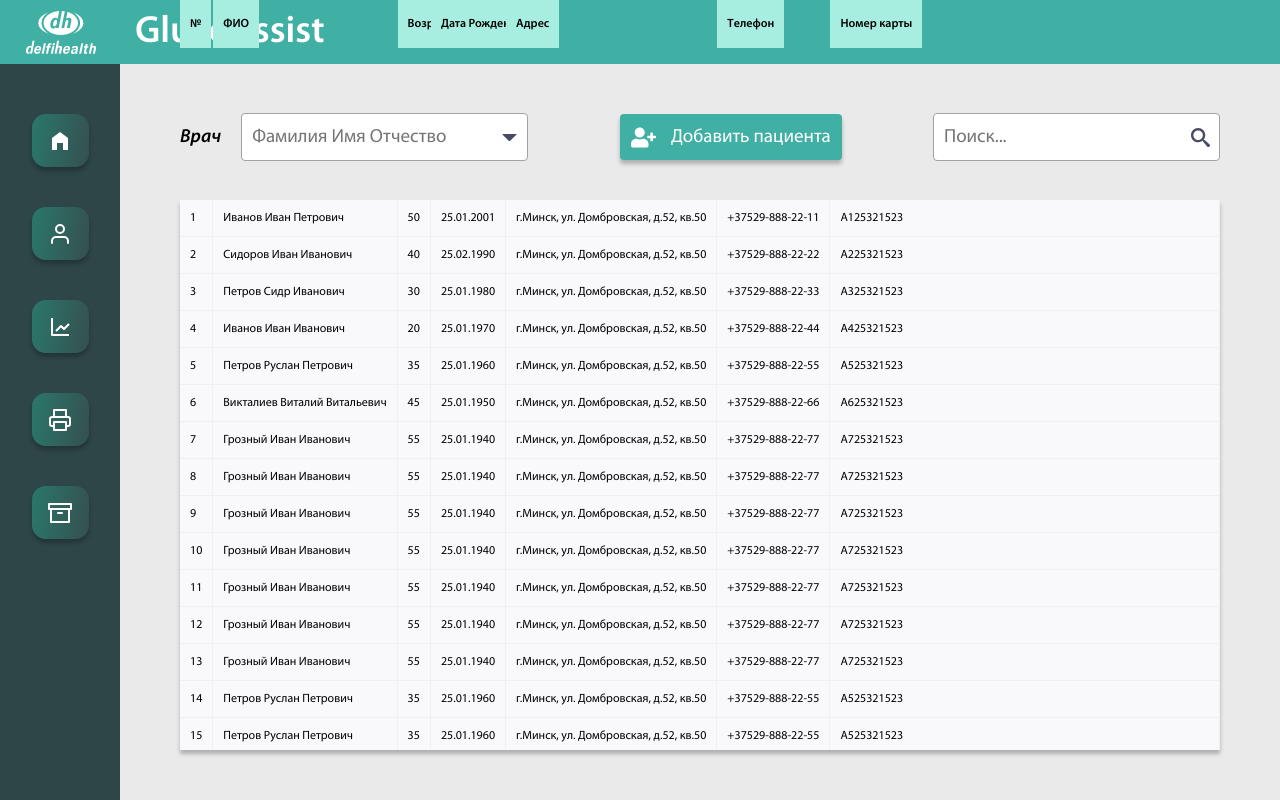
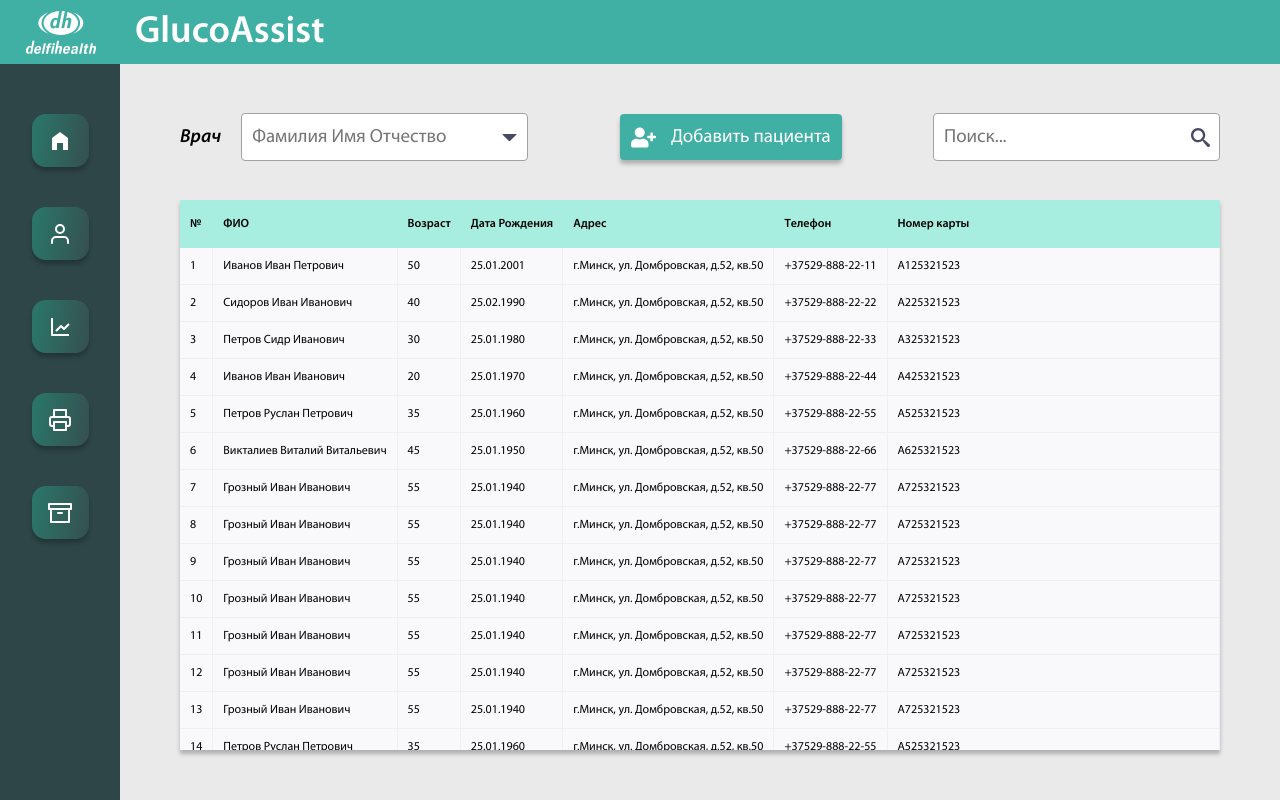
Before and after one commit to AnatolSalau/GlucoReaderApplication, a React (Create React App) app in the folder ui/: page / in a window 1280 px wide. Built offline with nearby package versions, Linux system fonts and the light colour scheme.

Commit message:
Tuesday 21:26 10.03.2023

```diff
--- a/ui/src/components/AllPatients/AllPatients.module.css
+++ b/ui/src/components/AllPatients/AllPatients.module.css
@@ -4,5 +4,5 @@
       flex-direction: column;
       gap: 40px;
       padding: 50px 60px 50px 60px;
-      flex-grow: 10;
+      flex-grow: 1;
 }
--- a/ui/src/components/AllPatients/AllPatientsTable.module.css
+++ b/ui/src/components/AllPatients/AllPatientsTable.module.css
@@ -10,26 +10,27 @@
       url("../../fonts/MyriadPro-Regular.ttf") format("truetype");
 }
 
-
-
 .table {
       display: flex;
       justify-content: flex-start;
       flex: 1;
       background-color: #F9F9FC;
       box-shadow: 0 4px 4px rgba(0, 0, 0, 0.25);
-      position: relative;  /* <------------------------- required */
+      position: relative; /* <------------------------- required */
 }
 
 .wrapper {
       display: flex;
-      position: absolute;  /* <------------------------- required */
-      left: 0; top: 0; right: 0; bottom: 0;  /* <------- required */
-      overflow-y: scroll;  /* <--------------------------- required */
+      position: absolute; /* <------------------------- required */
+      left: 0;
+      top: 0;
+      right: 0;
+      bottom: 0; /* <------- required */
+      overflow-y: scroll; /* <--------------------------- required */
 }
 
-.column{
-/*      //width: max-content;*/
+.column {
+      /*      //width: max-content;*/
       display: flex;
       flex-direction: column;
 }
@@ -40,13 +41,13 @@
 
 .columnHeader {
       top: 0;
-      position: fixed;
+      position: sticky;
       display: flex;
-      justify-content: flex-start;
+      /*justify-content: flex-start;*/
       padding: 0 10px 0 10px;
       align-items: center;
       background-color: #A7EEE1;
-      min-height:48px;
+      min-height: 48px;
       font-family: 'MyriadPro-Semibold', sans-serif;
       font-size: 12px;
 }
```
Also changed, not shown: ui/src/components/AllPatients/AllPatientsTable.js (+33 -7 lines).
